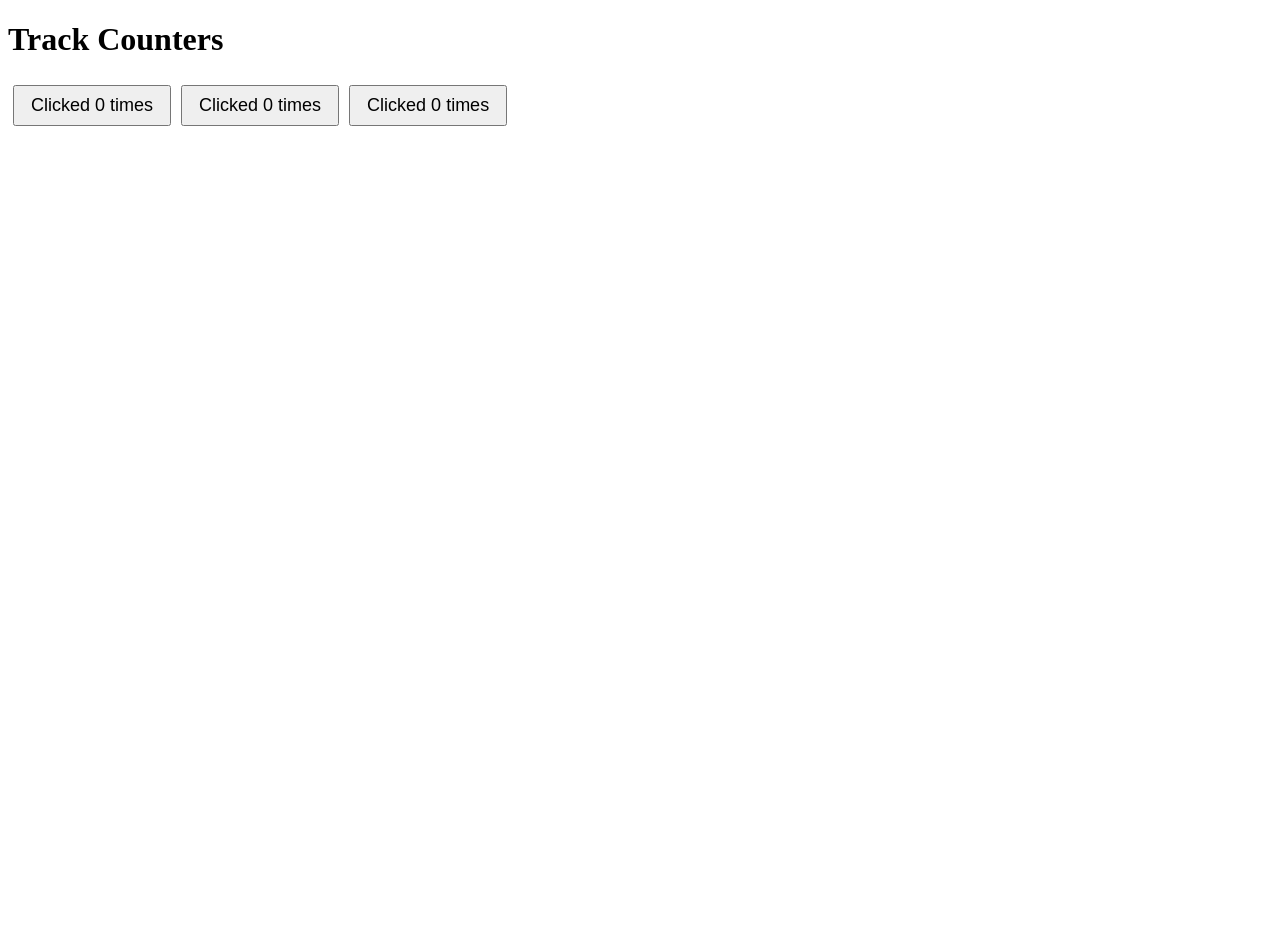
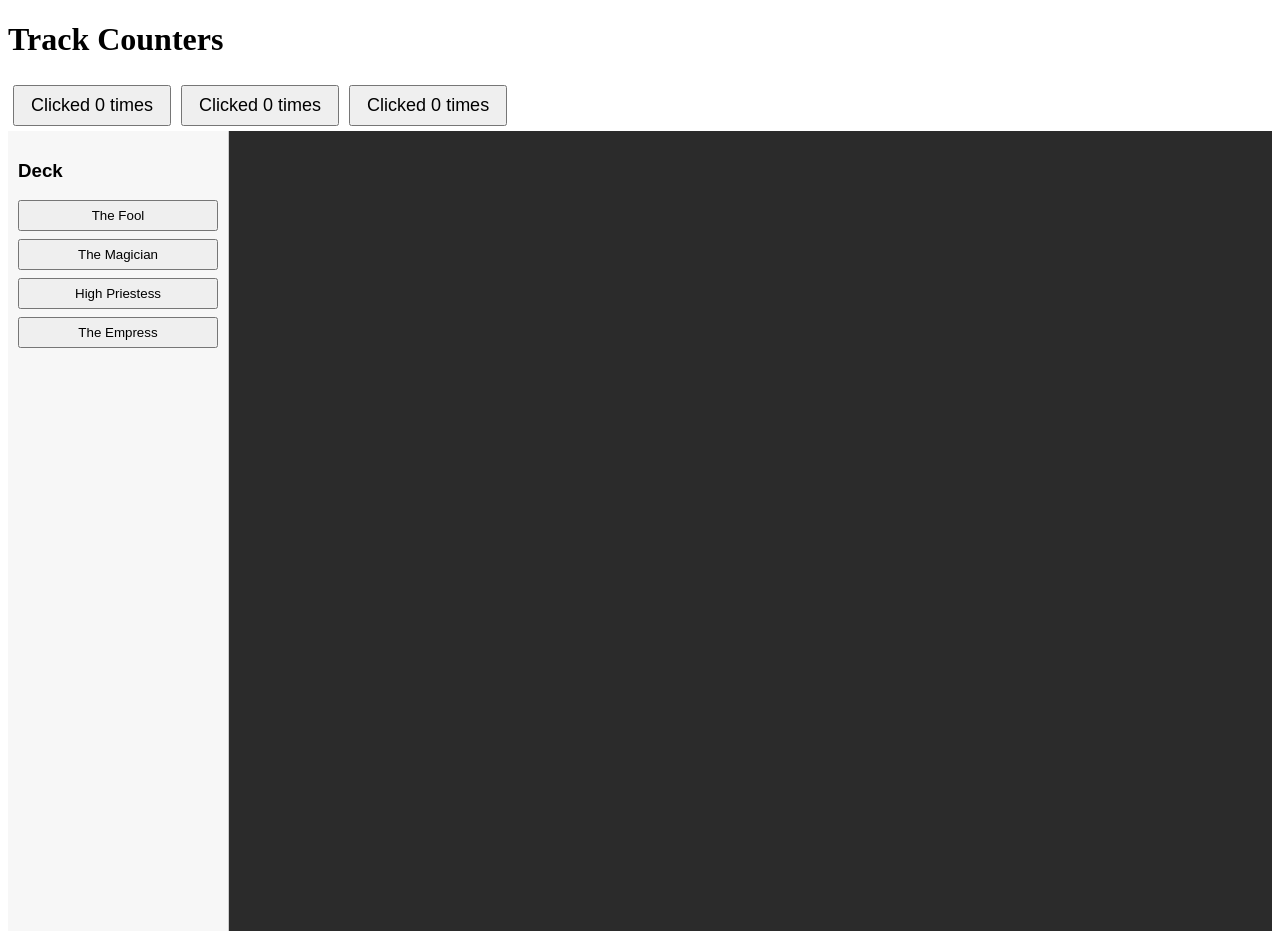
Before and after one commit to Dataram57/next-arcana, an Angular app: page / in a window 1280 px wide. Before the commit the page ends 800 px from the top, so only its background shows below. Built offline with nearby package versions, Linux system fonts and the light colour scheme.

Commit message:
tarot canvas example

```diff
--- a/package.json
+++ b/package.json
@@ -11,6 +11,7 @@
   "private": true,
   "packageManager": "npm@10.9.7",
   "dependencies": {
+    "@angular/cdk": "^21.2.9",
     "@angular/common": "^21.2.0",
     "@angular/compiler": "^21.2.0",
     "@angular/core": "^21.2.0",
--- a/src/app/app.component.ts
+++ b/src/app/app.component.ts
@@ -1,10 +1,14 @@
 import { Component } from '@angular/core';
 import { CounterComponent } from './features/counter/counter.component';
+import { TarotCanvasComponent } from './features/tarot/canvas/tarot-canvas.component';
 
 @Component({
     selector: 'app-root',
     standalone: true,
-    imports: [CounterComponent],
+    imports: [
+        CounterComponent,
+        TarotCanvasComponent
+    ],
     templateUrl: './app.html'
 })
 export class AppComponent {
--- a/src/app/app.html
+++ b/src/app/app.html
@@ -3,3 +3,6 @@
 <app-counter (countChange)="updateValue(0, $event)"></app-counter>
 <app-counter (countChange)="updateValue(1, $event)"></app-counter>
 <app-counter (countChange)="updateValue(2, $event)"></app-counter>
+
+
+<app-tarot-canvas></app-tarot-canvas>
--- /dev/null
+++ b/src/app/features/tarot/canvas/tarot-canvas.component.css
@@ -0,0 +1,63 @@
+.container {
+    display: flex;
+    height: 100vh;
+    font-family: sans-serif;
+}
+
+/* Deck */
+.deck {
+    width: 200px;
+    padding: 10px;
+    border-right: 1px solid #ccc;
+    background: #f7f7f7;
+}
+
+.deck button {
+    display: block;
+    width: 100%;
+    margin-bottom: 8px;
+    padding: 6px;
+    cursor: pointer;
+}
+
+/* Canvas */
+.canvas {
+    flex: 1;
+    position: relative;
+    background: #2b2b2b;
+    overflow: hidden;
+}
+
+/* Card */
+.card {
+    position: absolute;
+    width: 120px;
+    height: 180px;
+    background: white;
+    border-radius: 10px;
+    box-shadow: 0 4px 10px rgba(0,0,0,0.4);
+    cursor: grab;
+    user-select: none;
+}
+
+/* Card content */
+.card-body {
+    padding: 10px;
+    text-align: center;
+    font-weight: bold;
+}
+
+/* Controls */
+.controls {
+    position: absolute;
+    bottom: 5px;
+    left: 5px;
+    right: 5px;
+    display: flex;
+    justify-content: space-between;
+}
+
+.controls button {
+    font-size: 12px;
+    cursor: pointer;
+}
--- /dev/null
+++ b/src/app/features/tarot/canvas/tarot-canvas.component.html
@@ -0,0 +1,33 @@
+<div class="container">
+
+  <!-- Deck -->
+  <div class="deck">
+    <h3>Deck</h3>
+    <button *ngFor="let card of deck"
+            (click)="addCard(card, $event)">
+      {{ card.name }}
+    </button>
+  </div>
+
+  <!-- Canvas -->
+  <div class="canvas">
+    <div *ngFor="let card of cards()"
+         class="card"
+         [style.left.px]="card.x"
+         [style.top.px]="card.y"
+         [style.transform]="'rotate(' + card.rotation + 'deg)'"
+         (pointerdown)="startDrag($event, card)">
+
+      <div class="card-body">
+        {{ card.name }}
+      </div>
+
+      <div class="controls">
+        <button (click)="rotate(card); $event.stopPropagation()">↻</button>
+        <button (click)="remove(card); $event.stopPropagation()">✕</button>
+      </div>
+
+    </div>
+  </div>
+
+</div>
--- /dev/null
+++ b/src/app/features/tarot/canvas/tarot-canvas.component.ts
@@ -0,0 +1,100 @@
+import { Component, signal } from '@angular/core';
+import { CommonModule } from '@angular/common';
+
+interface Card {
+    id: string;
+    name: string;
+}
+
+interface CardInstance {
+    id: string;
+    name: string;
+    x: number;
+    y: number;
+    rotation: number;
+}
+
+@Component({
+    selector: 'app-tarot-canvas',
+    standalone: true,
+    imports: [CommonModule],
+    templateUrl: './tarot-canvas.component.html',
+    styleUrls: ['./tarot-canvas.component.css']
+})
+export class TarotCanvasComponent {
+
+    // Deck (you can expand this)
+    deck: Card[] = [
+        { id: 'fool', name: 'The Fool' },
+        { id: 'magician', name: 'The Magician' },
+        { id: 'high-priestess', name: 'High Priestess' },
+        { id: 'empress', name: 'The Empress' },
+    ];
+
+    // Cards placed on canvas
+    cards = signal<CardInstance[]>([]);
+
+    // --- Add card to canvas ---
+    addCard(card: Card, event: MouseEvent) {
+        const rect = (event.currentTarget as HTMLElement).getBoundingClientRect();
+
+        this.cards.update(cards => [
+            ...cards,
+            {
+                id: crypto.randomUUID(),
+                name: card.name,
+                x: 50,
+                y: 50,
+                rotation: 0
+            }
+        ]);
+    }
+
+    // --- Dragging ---
+    startDrag(event: PointerEvent, card: CardInstance) {
+        event.preventDefault();
+
+        const startX = event.clientX;
+        const startY = event.clientY;
+
+        const origX = card.x;
+        const origY = card.y;
+
+        const move = (e: PointerEvent) => {
+            const dx = e.clientX - startX;
+            const dy = e.clientY - startY;
+
+            this.cards.update(cards =>
+                cards.map(c =>
+                    c.id === card.id
+                    ? { ...c, x: origX + dx, y: origY + dy }
+                    : c
+                )
+            );
+        };
+
+        const up = () => {
+            window.removeEventListener('pointermove', move);
+            window.removeEventListener('pointerup', up);
+        };
+
+        window.addEventListener('pointermove', move);
+        window.addEventListener('pointerup', up);
+    }
+
+    // --- Rotate card (upright/reversed) ---
+    rotate(card: CardInstance) {
+        this.cards.update(cards =>
+            cards.map(c =>
+            c.id === card.id
+                ? { ...c, rotation: (c.rotation + 180) % 360 }
+                : c
+            )
+        );
+    }
+
+    // --- Remove card ---
+    remove(card: CardInstance) {
+        this.cards.update(cards => cards.filter(c => c.id !== card.id));
+    }
+}
```
Also changed, not shown: 1 other file (tests, documents, lock files or other folders).
